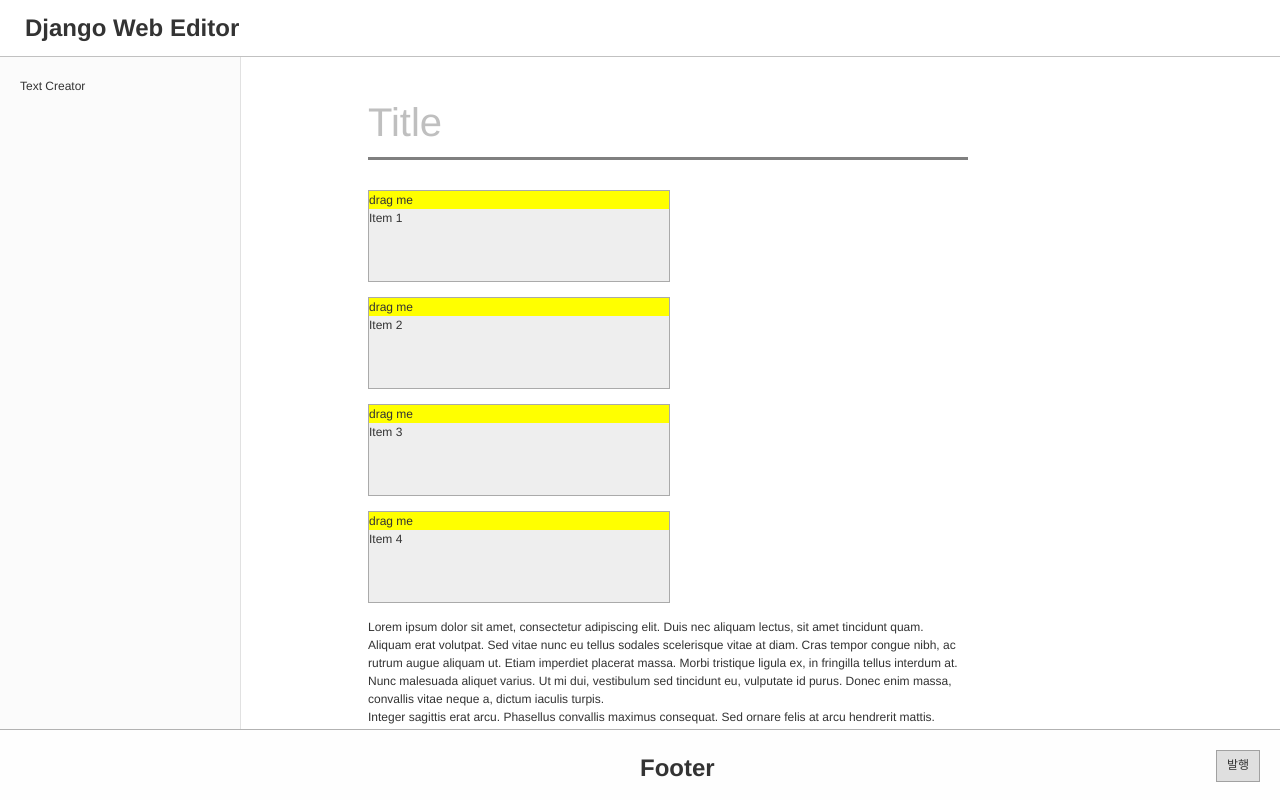
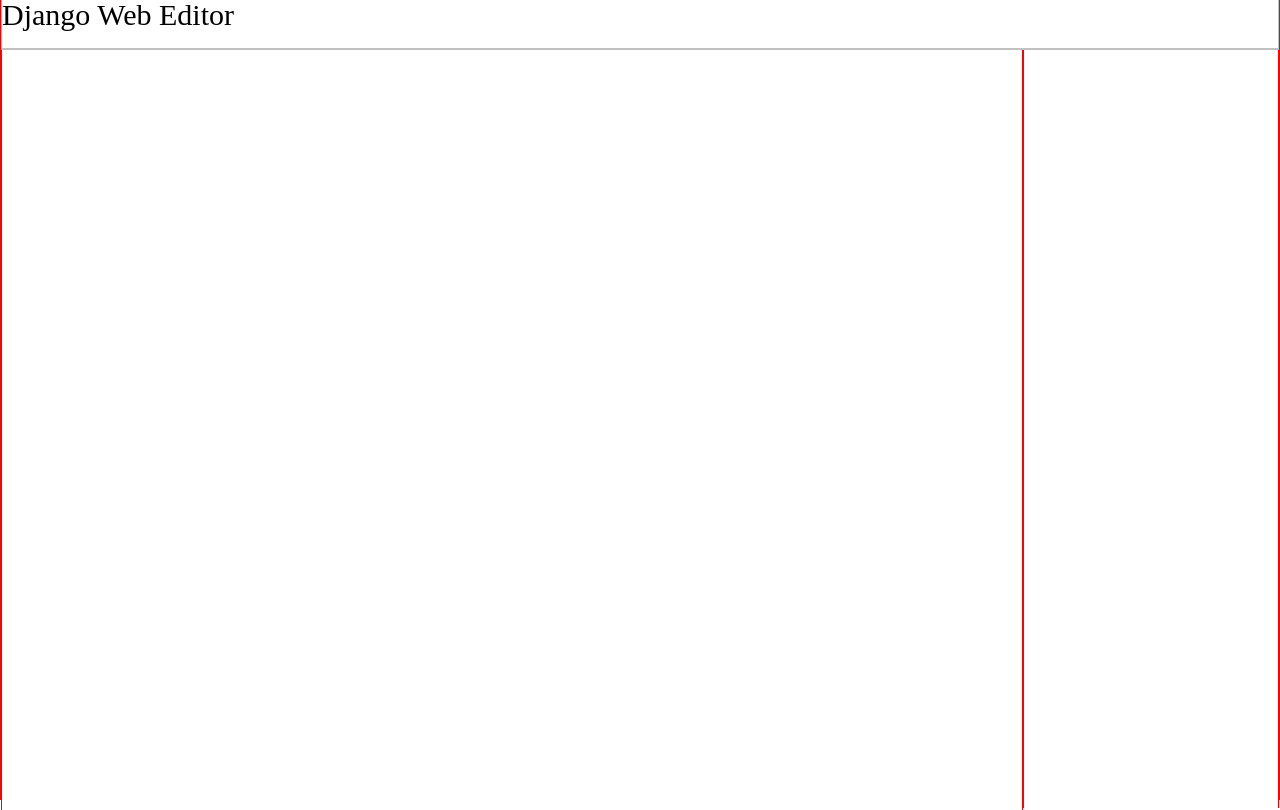
Before and after one commit to dbwodlf3/DjangoWebEditor, a Django app: page /editor/ in a window 1280 px wide. Before the commit the page ends 782 px from the top, so only its background shows below. Run offline with Django 3.2, Linux system fonts and the light colour scheme; some libraries are stand-ins or nearby versions.

Commit message:
i had renewaled it!

```diff
--- a/editor/templates/editor/css.html
+++ b/editor/templates/editor/css.html
@@ -1,144 +1,136 @@
 <style>
-    /* RESET */
-    body, div, dl, dt, dd, ul, ol, li, h1, h2, h3, h4, h5, h6, pre, code,
-	form, fieldset, legend, textarea, p, blockquote, th, td, input, select,
-	textarea, button {
+
+
+
+/* 문서 디자인 초기화.*/
+
+html, body, div, span, applet, object, iframe,
+h1, h2, h3, h4, h5, h6, p, blockquote, pre,
+a, abbr, acronym, address, big, cite, code,
+del, dfn, em, img, ins, kbd, q, s, samp,
+small, strike, strong, sub, sup, tt, var,
+b, u, i, center,
+dl, dt, dd, ol, ul, li,
+fieldset, form, label, legend,
+table, caption, tbody, tfoot, thead, tr, th, td,
+article, aside, canvas, details, embed,
+figure, figcaption, footer, header, hgroup,
+menu, nav, output, ruby, section, summary,
+time, mark, audio, video {
 	margin: 0;
 	padding: 0;
+	border: 0;
+	font-size: 100%;
+	font: inherit;
+	vertical-align: baseline;
 }
 
-    fieldset, img {
-		border: 0 none;
+/* HTML5 display-role reset for older browsers */
+article, aside, details, figcaption, figure,
+footer, header, hgroup, menu, nav, section {
+	display: block;
 }
-
-	dl, ul, ol, menu, li {
-		list-style:none;
+body {
+	line-height: 1;
 }
-
+ol, ul {
+	list-style: none;
+}
 blockquote, q {
 	quotes: none;
 }
-
-    blockquote:before, blockquote:after, q:before, q:after {
+blockquote:before, blockquote:after,
+q:before, q:after {
 	content: '';
 	content: none;
 }
-
-    input, select, textarea, button {
-		vertical-align: middle
+table {
+	border-collapse: collapse;
+	border-spacing: 0;
 }
 
-    button {
-		border:0 none;
-		background-color: transparent;
-		cursor:pointer;
+/* box-sizing 전부다 적용*/
+* {
+  -webkit-box-sizing: border-box;
+     -moz-box-sizing: border-box;
+          box-sizing: border-box;
 }
 
-	body {
-		position: relative;
-		background: #fff;
-		-webkit-text-size-adjust: none;
+/*
+바부.
+*/
+
+
+
+/****
+ layout Design.
+****/
+
+.container{
+	display:inline-block;
+	border-right:1px;
+	border-left:1px;
+	border-style:solid;
+	border-color:red;
 }
 
-    body, th, td, input, select, textarea, button {
-		font-size: 12px;
-		line-height: 1.5;
-		font-family: Helvetica;
-		color:#333;
-	} /* color값은 디자인가이드에 맞게사용 */
-
-	a {
-		color: #3577e8;
-		text-decoration: none
+#contentBody{
+	display:inline-block;
+	width:100%;
+	height:100%;
 }
 
-    a:active, a:hover {
-		text-decoration: underline
+#headerMenu{
+	display:inline-block;
+	vertical-align:top;
+	height:50px;
+	width:100%;
 }
 
-    address, caption, cite, code, dfn, em, var {
-		font-style: normal;
-		font-weight:normal;
+#sidebar{
+	display:inline-block;
+	position:absolute;
+	vertical-align:top;
+	width:20%;
+	height:94.8%;
+}
+#writingBoard{
+	display:inline-block;
+	position: relative;
+	vertical-align:top;
+	width:80%;
+	height:95%;
 }
 
-    button::-moz-focus-inner,
-    input::-moz-focus-inner{
-		border:0;
-		padding:0;
+#selectDiv{
+	display: none;
+	position:absolute;
 }
 
-    /* LAYOUT */
-    header {
-        border-bottom: 1px solid;
-        border-color: #c1c1c1;
-		padding: 10px 25px;
-		float: left;
+.lapping{
+	padding: 20px;
 }
 
-    footer {
-        border-top: 1px solid;
-        border-color: #b2b2b2;
-		padding: 20px;
-		text-align: center;
-        background-color: #fefefe;
-        min-height: 30px;
+
+
+/****
+EDITOR Desigin
+*****/
+
+/*
+	제목줄 디자인
+*/
+
+#headerMenu{
+	border-bottom: 2px solid;
+	border-color: #c1c1c1;
 }
 
-    .container {
-		display: flex;
-		flex-direction: column;
-        height: 100vh;
+#headerMenu h1{
+	font-size:30px;
 }
 
-    .content {
-        display: flex;
-        height: 100%;
-		overflow-y: scroll;
-	}
 
-    .content aside {
-        border-right: 1px solid;
-        border-color: #e1e1e1;
-        background-color: #fbfbfb;
-		min-width: 200px;
-        max-width: 20%;
-		min-height: 100%;
-		position: fixed;
-		z-index: -1;
-        padding: 20px;
-		flex-grow: 1;
-    }
-
-	.content main {
-		padding-left: 10px;
-        flex-grow: 10;
-        padding: 30px;
-        padding-left: 10%;
-		display: table-inline;
-		margin-left: 240px;
-    }
-
-	.editor {
-		font-size: 40px;
-        max-width: 600px;
-        min-height: 60px;
-		border-bottom: 3px solid gray;
-        outline: none;
-		margin: 0 0 30px 0;
-		word-break: break-all;
-	}
-
-	[contentEditable=true]:empty:not(:focus):before {
-		content: attr(data-text);
-		color: gray;
-		opacity: 0.5;
-	}
-
-	.textIteam {
-		max-width: 600px;
-    }
-
-    /* EDITOR */
 #Title {
 	padding: 5px 0;
 }
@@ -146,31 +138,4 @@
 ul {
 	list-style: none;
 }
-
-    ul li {
-        height: 90px;
-        width: 300px;
-        background-color: #eee;
-        border: 1px solid #aaa;
-        margin-bottom: 15px;
-    }
-
-    .drag-handle {
-        background-color: yellow;
-        cursor: move;
-    }
-
-    #Publish {
-        float: right;
-        line-height: 1.333;
-        width: auto;
-        padding: 7px 10px;
-        display: inline-block;
-        text-align center;
-        white-space: nowrap;
-        vertical-align: middle;
-        border: 1px solid transparent;
-        border-color: #a1a1a1;
-        background-color: #dfdfdf;
-    }
 </style>
--- a/editor/templates/editor/javascript.html
+++ b/editor/templates/editor/javascript.html
@@ -1,17 +1,50 @@
-<script src="https://code.jquery.com/jquery-1.12.4.js"></script>
-<script src="https://code.jquery.com/ui/1.12.1/jquery-ui.js"></script>
+<script>
+	//Select
+	var x,y;
+	var condition;
+	var selectObj = document.getElementById("selectDiv")
+	function selectStart(event){
+		x = event.clientX;
+		y = event.clientY;
+		condition = true;
+		console.log(event.offsetX,event.offsetY);
+		console.log(event.clientX,event.clientY);
+	}
+	function selectMove(event){
+		if (condition){
+		selectObj.style = null;
+		selectObj.style.display = "inline-block";
+		selectObj.style.border = "2px solid #0047AB";
+		var x2 = event.offsetX;
+		var y2 = event.offsetY;
+		var dx = x2-x;
+		var dy = y2-y;
+		if(dx<0){
+			selectObj.style.left = x2;
+			selectObj.style.width = -dx;
+		}else{
+			selectObj.style.left = x;
+			selectObj.style.width = dx;
+		}
+		if(dy<0){
+			selectObj.style.top = y2;
+			selectObj.style.height = -dy;
+		}else{
+			selectObj.style.top = y;
+			selectObj.style.height = dy;
+		}
+		}
+	}
+	function selectEnd(event){
+		condition = false;
+		selectObj.style.display = "none";
+		selectObj.style = null;
+	}
 
-<script>
-  $(function() {
-    $("#draggable").draggable();
-  });
-
-  $(function() {
-  	$("#sortable").sortable({handle : ".drag-handle"});
-  	$("#sortable").disableSelection();
-  });
+	b = document.getElementById("writingBoard");
+	b.addEventListener("mousedown", selectStart);
+	b.addEventListener("mousemove", selectMove);
+	b.addEventListener("mouseup", selectEnd);
+	//b.addEventListener("mouseout", selectEnd);
+	console.log(b);
 </script>
-
-<!--
-Drag Cancle로 드래그 범위를 제한 시켜줘야 해요!!
--->
--- a/editor/templates/editor/layout.html
+++ b/editor/templates/editor/layout.html
@@ -1,28 +1,29 @@
-<!doctype html>
 <html lang="ko">
 	<head>
 		<meta charset="utf-8">
-		<title>Editor</title>
-		{% include "editor/css.html" %}
-		{% include "editor/javascript.html" %}
 	</head>
-	<body>
-		<div class="container">
-			<header>
-				<h1>Django Web Editor</h1>
-			</header>
+<div class="container" id="contentBody">
 
 
-			<section class="content">
-				{% include "editor/write.html"%}
-			</section>
+	<div class="container" id="headerMenu">
+		<h1>Django Web Editor</h1>
+	</div>
+
+	<div class="container" id="writingBoard">
+		<div id="selectDiv">
+		</div>
+		<div class="lapping">
+		<div class="editorObject" id="test">
+		</div>
+		</div>
+	</div>
+
+	<div class="container" id="sideBar">
+	</div>
 
 
-            <footer>
-                <!-- 임시 인라인 스타일 -->
-				<h1 style="position: absolute; left: 50%">Footer</h1>
-                <input id="Publish" class="button" type="submit" value="발행">
-            </footer>
-		</div>
-	</body>
+</div>
 </html>
+
+		{% include "editor/css.html" %} <!-- 추후, 수정이 필요한 부분.-->
+		{% include "editor/javascript.html" %} <!-- 추후, 수정이 필요한 부분. -->
--- a/editor/templates/editor/write.html
+++ /dev/null
@@ -1,29 +0,0 @@
-<aside>
-	<span class="sidebar" id="textComponant" >Text Creator</span>
-</aside>
-<main>
-	<div class="editor" id="Title" contenteditable="true" data-text="Title"></div>
-    <ul id="sortable">
-        <li><div class="drag-handle">drag me</div>Item 1</li>
-        <li><div class="drag-handle">drag me</div>Item 2</li>
-        <li><div class="drag-handle">drag me</div>Item 3</li>
-        <li><div class="drag-handle">drag me</div>Item 4</li>
-    </ul>
-	<div id="lipsum" style="max-width: 600px; outline: none" contenteditable="true" spellcheck="false">
-	<p>
-Lorem ipsum dolor sit amet, consectetur adipiscing elit. Duis nec aliquam lectus, sit amet tincidunt quam. Aliquam erat volutpat. Sed vitae nunc eu tellus sodales scelerisque vitae at diam. Cras tempor congue nibh, ac rutrum augue aliquam ut. Etiam imperdiet placerat massa. Morbi tristique ligula ex, in fringilla tellus interdum at. Nunc malesuada aliquet varius. Ut mi dui, vestibulum sed tincidunt eu, vulputate id purus. Donec enim massa, convallis vitae neque a, dictum iaculis turpis.
-	</p>
-	<p>
-Integer sagittis erat arcu. Phasellus convallis maximus consequat. Sed ornare felis at arcu hendrerit mattis. Maecenas facilisis eleifend risus pellentesque eleifend. Vestibulum ante ipsum primis in faucibus orci luctus et ultrices posuere cubilia Curae; Duis sagittis sem mauris, ut tristique orci pulvinar quis. Orci varius natoque penatibus et magnis dis parturient montes, nascetur ridiculus mus. Pellentesque in purus egestas est venenatis sollicitudin vitae sit amet augue. Sed molestie hendrerit libero, in tempor enim hendrerit quis. Mauris sit amet fermentum mauris. Sed ultricies mauris ut lacus mollis iaculis. Aenean condimentum, felis lobortis scelerisque egestas, nisi ipsum dignissim nibh, vel vulputate sem est vel felis.
-	</p>
-	<p>
-Donec tortor sem, vestibulum vitae ligula quis, sodales consectetur mi. Maecenas nec sagittis mauris. Suspendisse a elementum nisi. Nam neque turpis, luctus nec bibendum sit amet, ultricies id felis. Morbi egestas orci eu pulvinar fermentum. Duis ornare mauris nec elit efficitur, at interdum magna finibus. Aenean vulputate leo at est sodales lobortis. Aliquam tincidunt lectus sit amet elit iaculis commodo. Sed gravida arcu sit amet felis dictum, eu dignissim nisl bibendum. Donec mi magna, pretium id congue non, pretium non nisi. Suspendisse mollis fermentum nunc varius pharetra. Phasellus at lacus cursus, fringilla nibh nec, tincidunt felis. Phasellus consectetur sapien vestibulum elementum vestibulum.
-	</p>
-	<p>
-In hac habitasse platea dictumst. Suspendisse mattis augue a dolor dignissim condimentum. Phasellus posuere risus velit, sed cursus sem sodales et. Mauris lobortis egestas nunc, in imperdiet nibh. Praesent urna arcu, porttitor nec nibh a, volutpat vestibulum justo. Pellentesque ultricies consequat arcu, id faucibus enim finibus eu. Maecenas semper felis metus, eget placerat diam ultricies non.
-	</p>
-	<p>
-Quisque at volutpat metus, at euismod velit. Donec venenatis purus lacus, at hendrerit erat aliquam vitae. Vestibulum turpis enim, sollicitudin sed sollicitudin sit amet, posuere ac felis. Sed eleifend lacus purus, at consequat mauris commodo eu. In rutrum sem ipsum, at mattis ipsum placerat vitae. Morbi facilisis molestie posuere. Donec sagittis, nisl eu accumsan aliquam, ipsum felis dignissim magna, ut blandit elit metus in ante. Maecenas ullamcorper sed sem eu bibendum. Maecenas euismod feugiat molestie.
-	</p>
-	</div>
-</main>
```
Also changed, not shown: editor/views.py (line endings or trailing spaces). Lines whose indentation alone changed are shown as unchanged.
